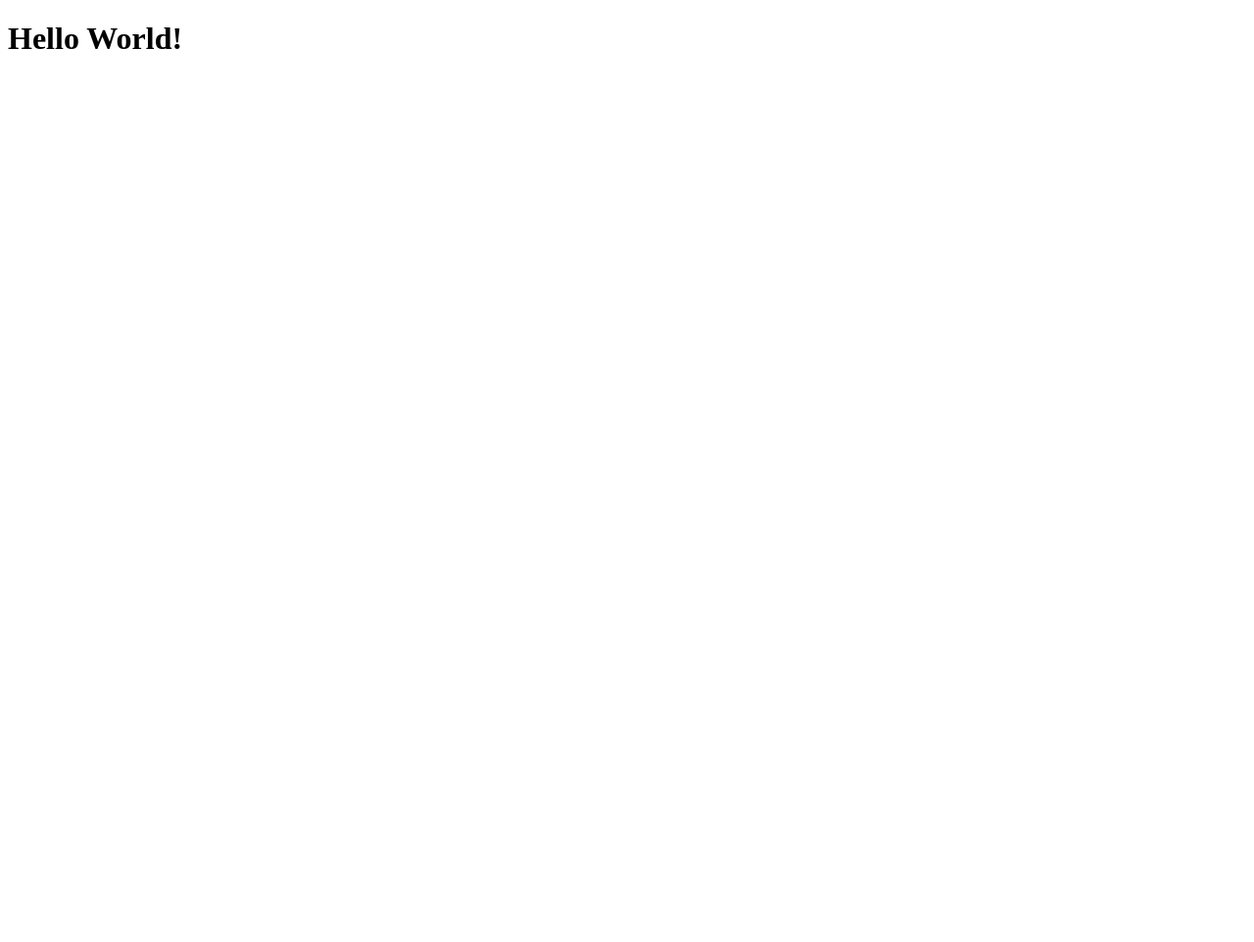
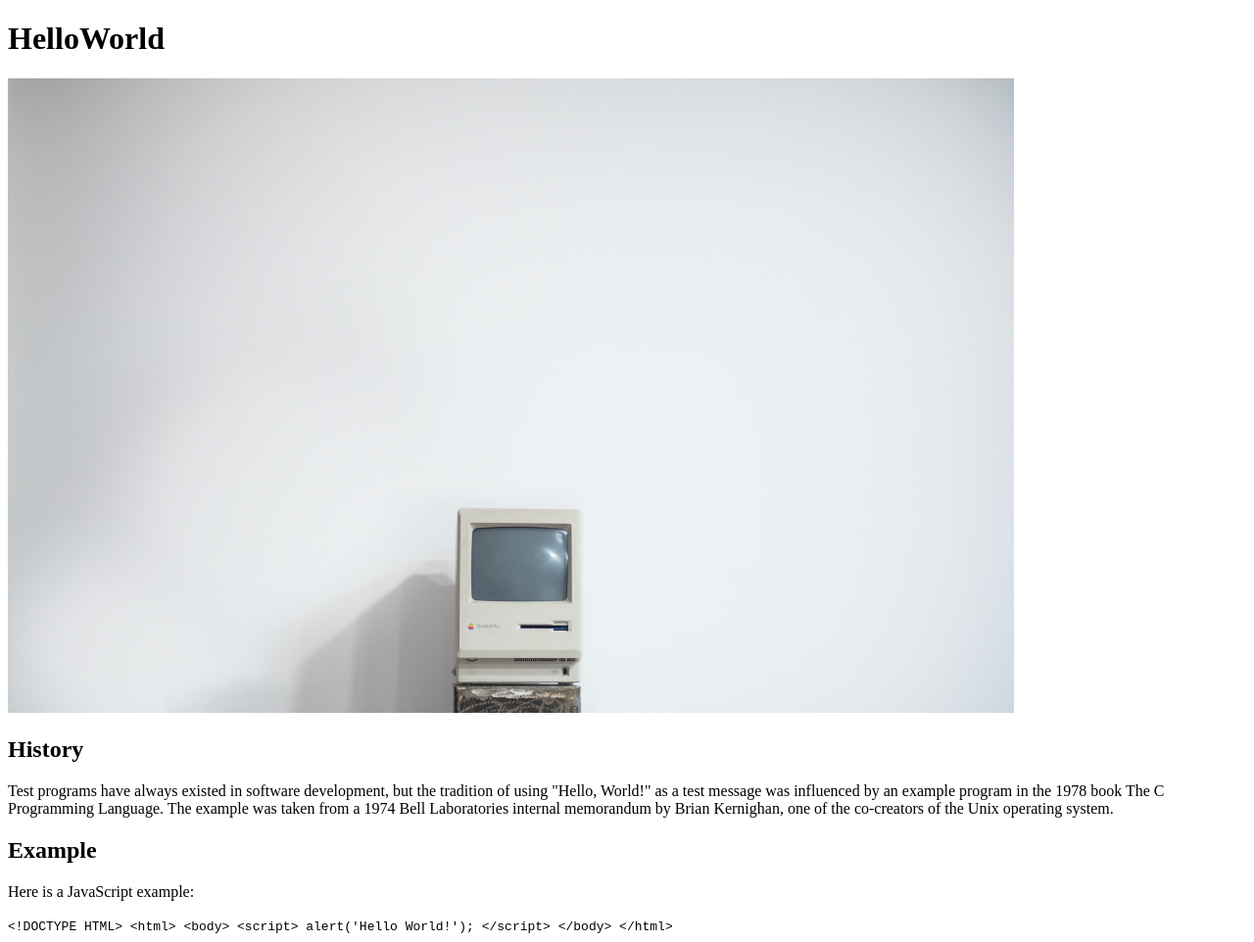
Before and after one commit to Brendanthatman/mi349helloworldpt1, a plain HTML site: page index.html in a window 1280 px wide. Shown: the whole page at 98% size. Before the commit the page ends 800 px from the top, so only its background shows below. Drawn offline with Linux system fonts and the light colour scheme.

Commit message:
finish through vid 1

```diff
--- a/index.html
+++ b/index.html
@@ -8,6 +8,27 @@
     <link rel="stylesheet" href="screen.css">
 </head>
 <body>
-    <h1>Hello World!</h1>
+    <h1>HelloWorld</h1>
+    <img src="images/Computer image.png" alt="Vintage Mac">
+    <section>
+        <h2>History</h2>
+        <p>Test programs have always existed in software development, but the tradition of using "Hello, World!" as a test message was influenced by an example program in the 1978 book The C Programming Language. The example was taken from a 1974 Bell Laboratories internal memorandum by Brian Kernighan, one of the co-creators of the Unix operating system.</p>
+    </section>
+    <section>
+        <h2>Example</h2>
+        <p>Here is a JavaScript example:</p>
+        <code>
+            &lt;!DOCTYPE HTML&gt;
+            &lt;html&gt;
+                &lt;body&gt;
+                    &lt;script&gt;
+                        alert('Hello World!');
+                    &lt;/script&gt;
+                &lt;/body&gt;
+            &lt;/html&gt;
+        </code>
+    </section>
+
+
 </body>
 </html>
```
